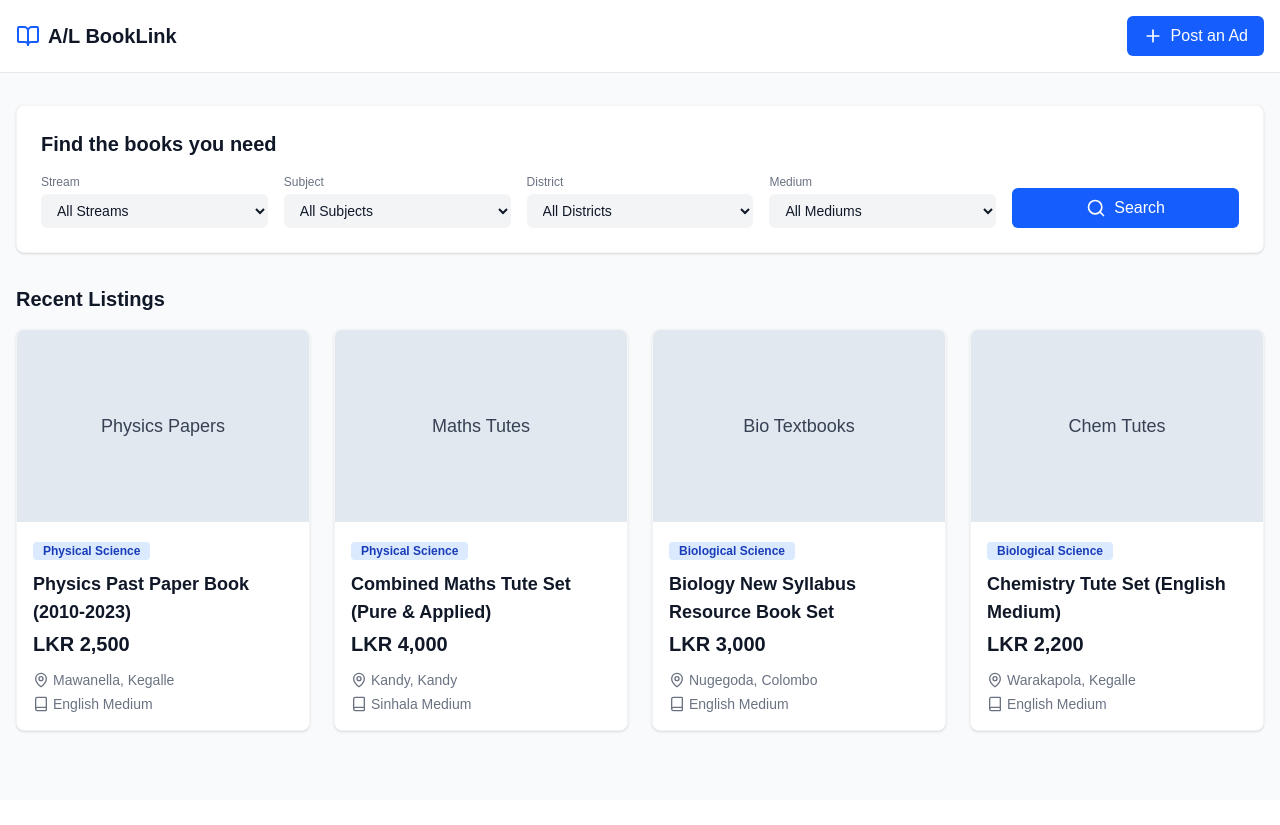
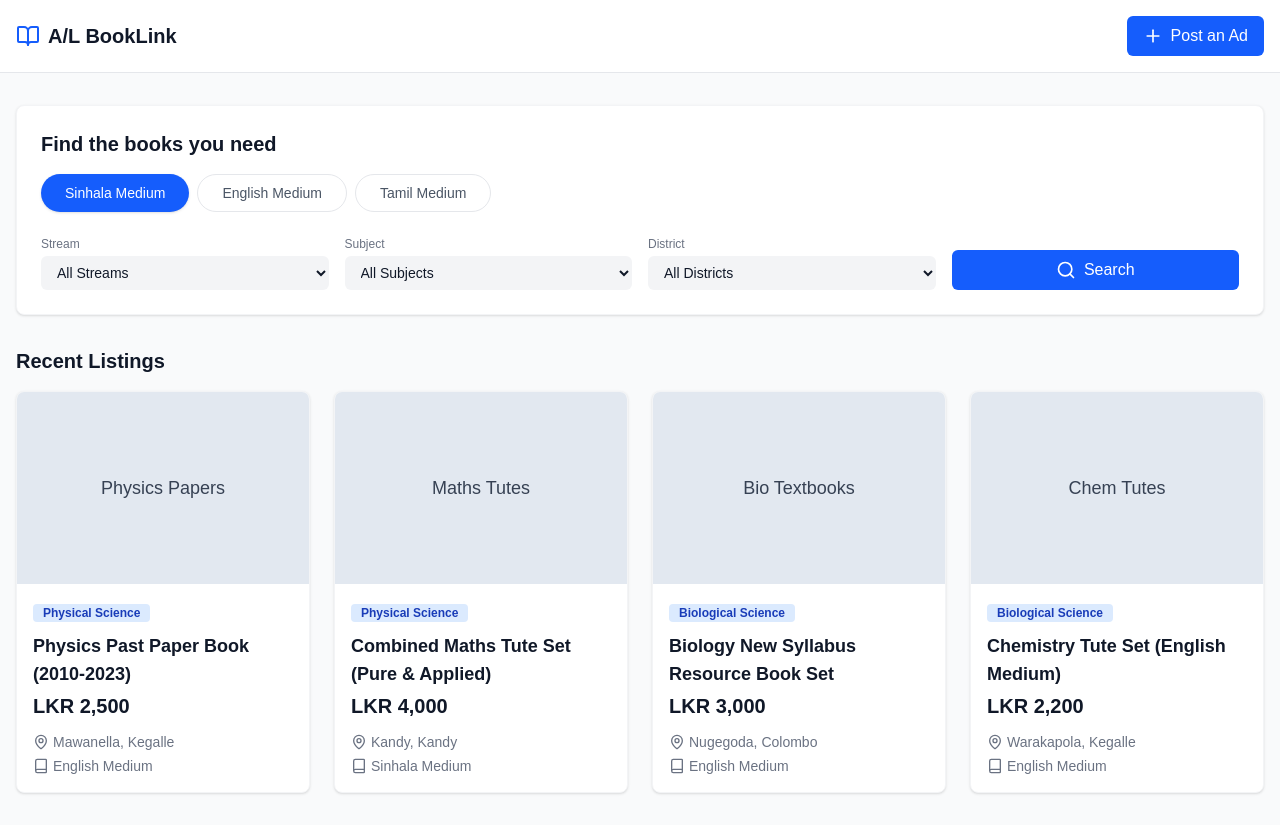
Before and after one commit to SayuruPilapitiya/CSE-term-1-project, a Next.js app in the folder al_book_link/: page / in a window 1280 px wide. Before the commit the page ends 800 px from the top, so only its background shows below. Built offline with nearby package versions, Linux system fonts and the light colour scheme.

Commit message:
Created the "Medium" buttons

```diff
--- a/al_book_link/components/SearchSection.tsx
+++ b/al_book_link/components/SearchSection.tsx
@@ -4,7 +4,18 @@ export default function SearchSection() {
     return (
         <div className="bg-white p-6 rounded-lg shadow-sm border border-gray-100">
             <h2 className="text-xl font-bold text-gray-900 mb-4">Find the books you need</h2>
-            <div className="grid grid-cols-1 md:grid-cols-5 gap-4">
+            <div className="flex gap-2 mb-6">
+                <button className="px-6 py-2 rounded-full bg-blue-600 text-white text-sm font-medium shadow-sm hover:bg-blue-700 transition-colors">
+                    Sinhala Medium
+                </button>
+                <button className="px-6 py-2 rounded-full bg-white text-gray-600 border border-gray-200 text-sm font-medium hover:bg-gray-50 hover:text-gray-900 transition-colors">
+                    English Medium
+                </button>
+                <button className="px-6 py-2 rounded-full bg-white text-gray-600 border border-gray-200 text-sm font-medium hover:bg-gray-50 hover:text-gray-900 transition-colors">
+                    Tamil Medium
+                </button>
+            </div>
+            <div className="grid grid-cols-1 md:grid-cols-4 gap-4">
                 <div className="flex flex-col">
                     <label className="text-xs text-gray-500 mb-1">Stream</label>
                     <select className="bg-gray-100 border-none rounded-md px-3 py-2 text-sm text-gray-900 focus:ring-2 focus:ring-blue-500 outline-none">
@@ -33,15 +44,6 @@ export default function SearchSection() {
                         <option>Galle</option>
                     </select>
                 </div>
-                <div className="flex flex-col">
-                    <label className="text-xs text-gray-500 mb-1">Medium</label>
-                    <select className="bg-gray-100 border-none rounded-md px-3 py-2 text-sm text-gray-900 focus:ring-2 focus:ring-blue-500 outline-none">
-                        <option>All Mediums</option>
-                        <option>Sinhala</option>
-                        <option>English</option>
-                        <option>Tamil</option>
-                    </select>
-                </div>
                 <div className="flex items-end">
                     <button className="w-full bg-blue-600 hover:bg-blue-700 text-white px-4 py-2 rounded-md flex items-center justify-center gap-2 font-medium transition-colors cursor-pointer">
                         <Search className="h-5 w-5" />
```
